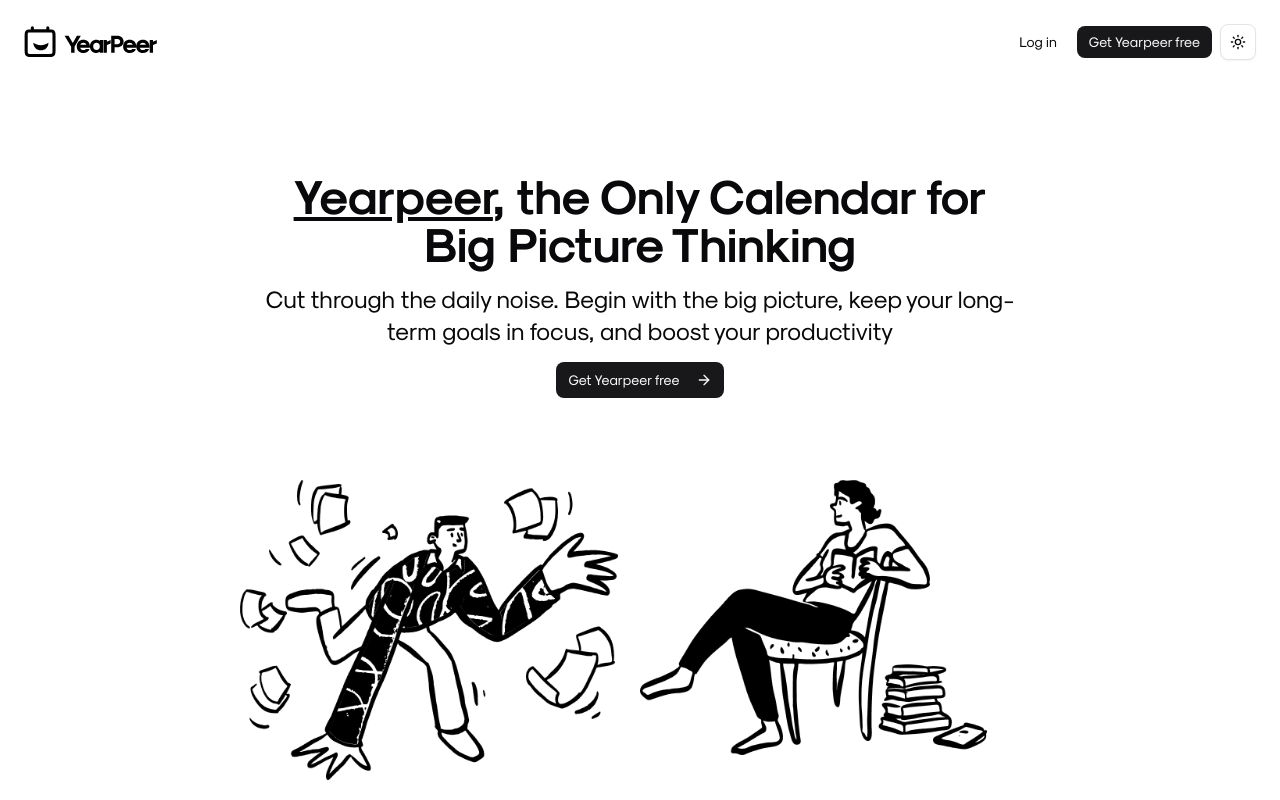
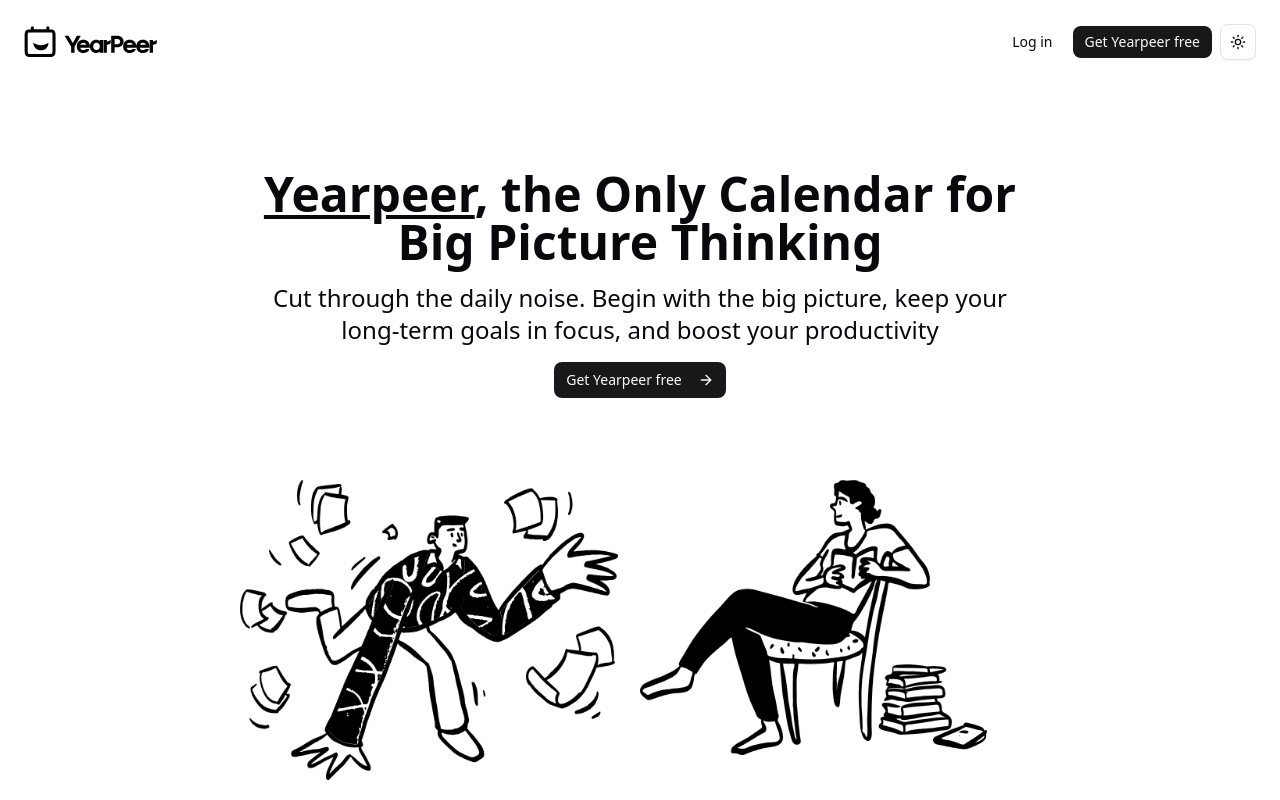
Before and after one commit to devadamkuruc/yearpeer-convex, a Next.js app: page / in a window 1280 px wide. Shown: the top 800 px of the page. Built offline with nearby package versions, Linux system fonts and the light colour scheme; no server answers; what @edgestore/react would draw is missing.

Commit message:
Revert "updated font to modernist"
This reverts commit 0578c3b115745837fd80793323d1c231f3b77694.

```diff
--- a/app/globals.css
+++ b/app/globals.css
@@ -1,26 +1,13 @@
 @import "tailwindcss";
 @import "tw-animate-css";
-
-@font-face {
-  font-family: 'sk-modernist';
-  src: url('/fonts/Sk-Modernist-Regular.otf') format('opentype');
-  font-weight: normal;
-  font-style: normal;
-}
-
-@font-face {
-  font-family: 'sk-modernist';  /* Changed from 'YourFontName' to 'sk-modernist' */
-  src: url('/fonts/Sk-Modernist-Bold.otf') format('opentype');
-  font-weight: bold;
-  font-style: normal;
-}
 
 @custom-variant dark (&:is(.dark *));
 
 @theme inline {
   --color-background: var(--background);
   --color-foreground: var(--foreground);
-  --font-modernist: 'sk-modernist', ui-sans-serif, system-ui, sans-serif; /* Add this line */
+  --font-sans: var(--font-geist-sans);
+  --font-mono: var(--font-geist-mono);
   --color-sidebar-ring: var(--sidebar-ring);
   --color-sidebar-border: var(--sidebar-border);
   --color-sidebar-accent-foreground: var(--sidebar-accent-foreground);
@@ -161,7 +148,7 @@
   }
 
   body {
-    @apply bg-background text-foreground font-modernist;
+    @apply bg-background text-foreground;
   }
 
 }
```
Also changed, not shown: public/fonts/Sk-Modernist-Bold.otf (deleted), public/fonts/Sk-Modernist-Regular.otf (deleted).
